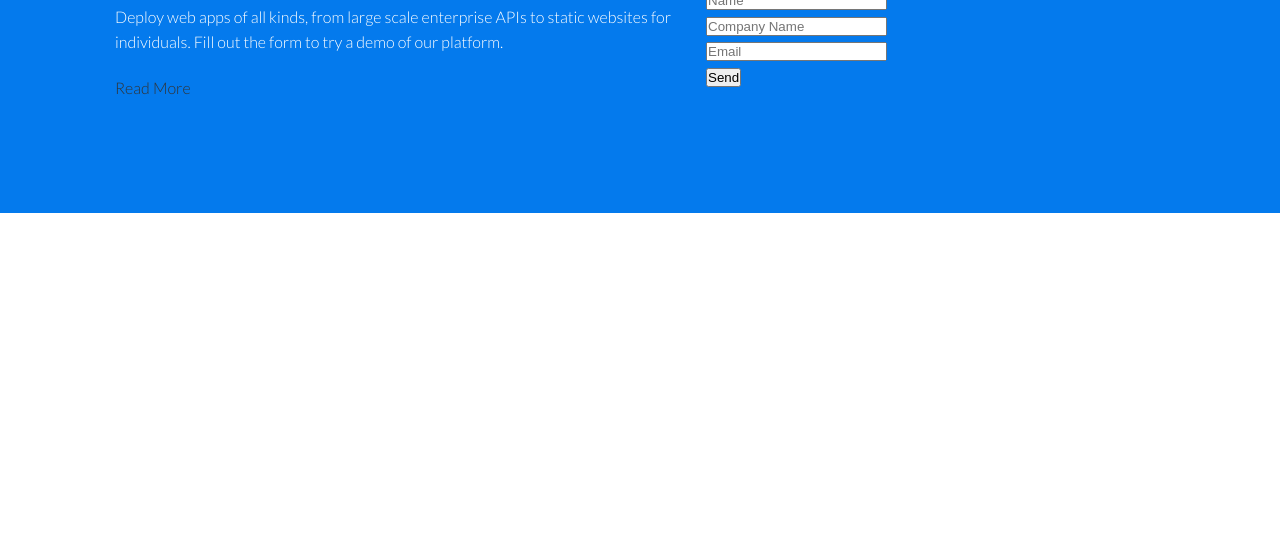
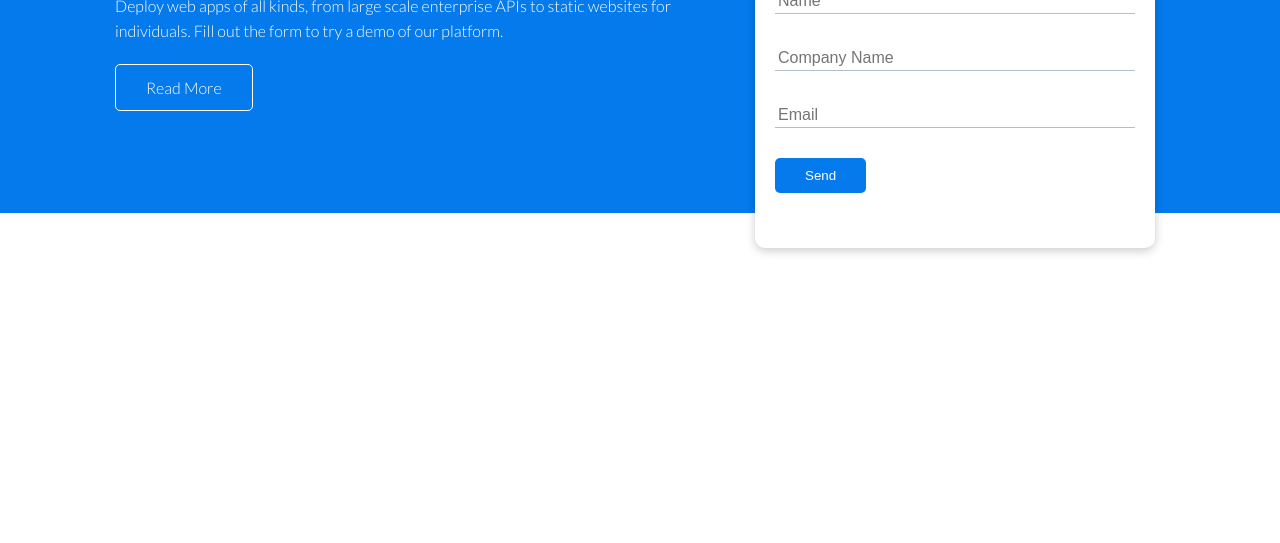
Before and after one commit to geissonlucaso/Loruki-Website, a plain HTML site: page index.html in a window 1280 px wide. Shown: the part 257-800 px from the top of the page. Drawn offline with Linux system fonts and the light colour scheme.

Commit message:
Card & Form CSS. Button Styles.

```diff
--- a/css/style.css
+++ b/css/style.css
@@ -83,8 +83,36 @@ img {
 }
 
 .showcase .grid {
+    overflow: visible;
     grid-template-columns: 55% 45%;
     gap: 30px;
+}
+
+.showcase-form {
+    position: relative;
+    top: 60px;
+    height: 350px;
+    width: 400px;
+    padding: 40px;
+    z-index: 100;
+    justify-self: flex-end;
+}
+
+.showcase-form .form-control {
+    margin: 30px 0;
+}
+
+.showcase-form input[type='text'],
+.showcase-form input[type='email'] {
+    border: 0;
+    border-bottom: 1px solid #b4becb;
+    width: 100%;
+    padding: 3px;
+    font-size: 16px;
+}
+
+.showcase-form input:focus {
+    outline: none;
 }
 
 /* Utilities */
@@ -93,6 +121,34 @@ img {
     margin: 0 auto;
     overflow: auto;
     padding: 0 40px;
+}
+
+.card {
+    background-color: #FFF;
+    color: #333;
+    border-radius: 10px;
+    box-shadow: 0 3px 10px rgba(0, 0, 0, 0.2);
+    padding: 20px;
+    margin: 10px;
+}
+
+.btn {
+    display: inline-block;
+    padding: 10px 30px;
+    cursor: pointer;
+    background: var(--primary-color);
+    color: #fff;
+    border: none;
+    border-radius: 5px;
+}
+
+.btn-outline {
+    background-color: transparent;
+    border: 1px solid #fff;
+}
+
+.btn:hover {
+    transform: scale(0.98);
 }
 
 .flex {
```
